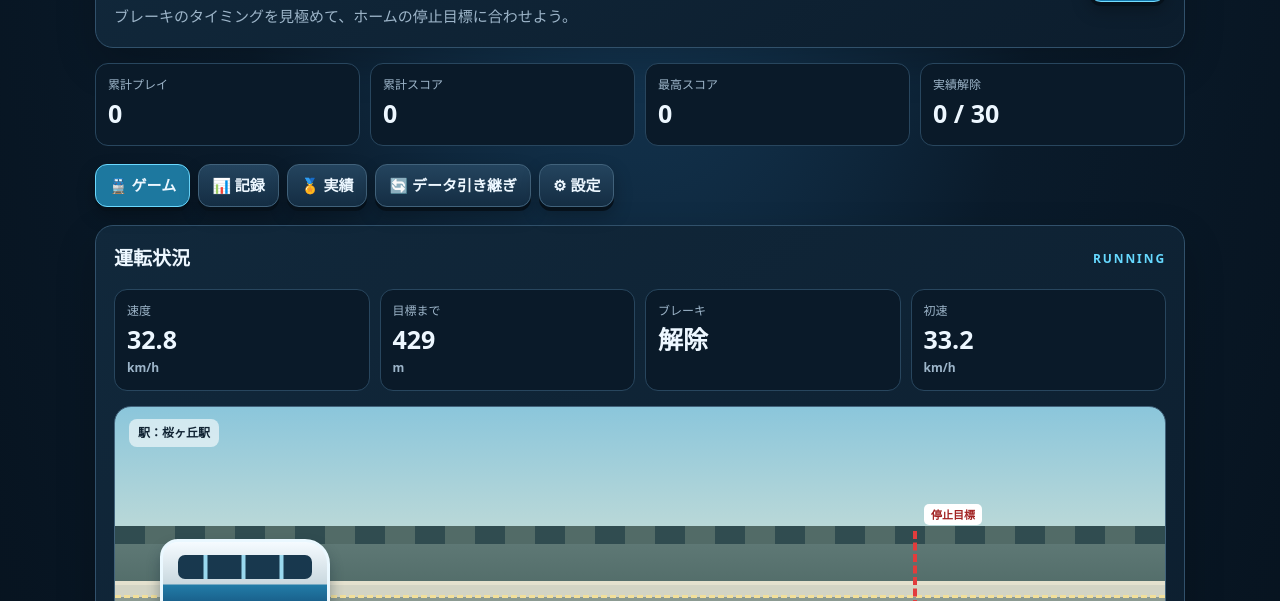
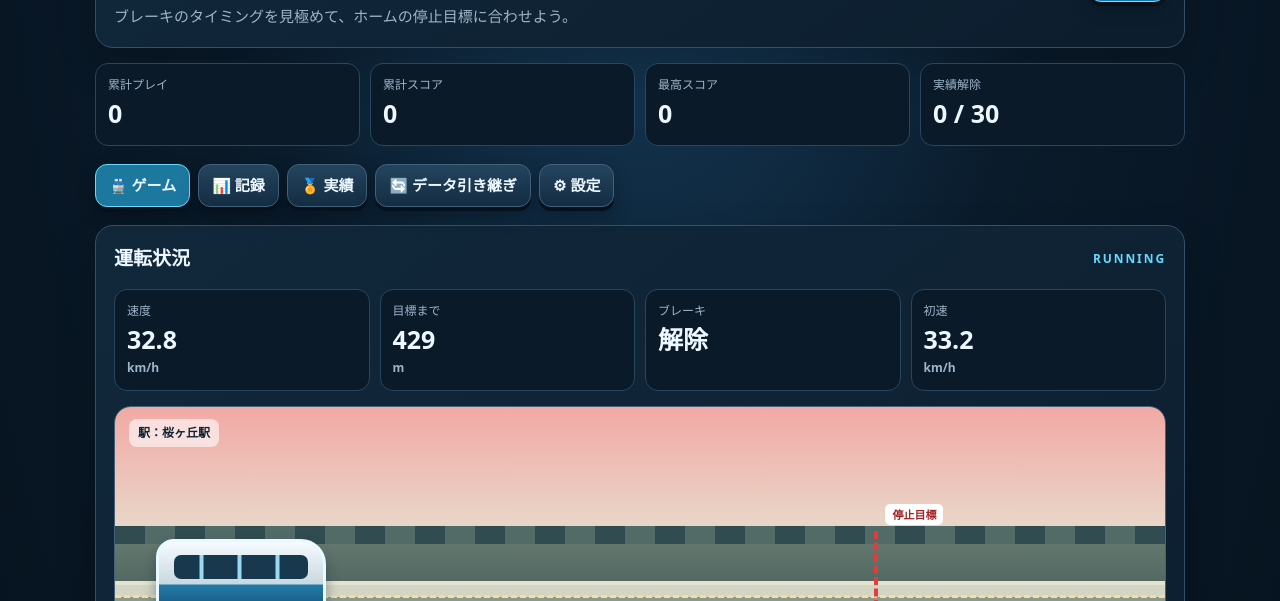
Before and after one commit to mylifereading6666-oss/train-stop-challenge, a plain HTML site: page index.html in a window 1280 px wide. Both pictures are taken after a click on the button "運転を開始する". Shown: the part 199-800 px from the top of the page. Drawn offline with Linux system fonts and the light colour scheme.

Commit message:
Improve randomized station scene and achievement logic

```diff
--- a/index.html
+++ b/index.html
@@ -65,11 +65,11 @@ function fmt(n){return Math.round(n).toLocaleString('ja-JP')}
 function renderStats(){let s=save.stats,un=Object.keys(save.achievements).length;$('plays').textContent=fmt(s.plays);$('totalScore').textContent=fmt(s.totalScore);$('bestScore').textContent=fmt(s.bestScore);$('achievementCount').textContent=un+' / 30';$('perfectCount').textContent=fmt(s.perfect);$('successCount').textContent=fmt(s.success);$('shortCount').textContent=fmt(s.short);$('overshootCount').textContent=fmt(s.overshoot);$('streak').textContent=s.streak;$('bestStreak').textContent=s.bestStreak;$('perfectStreak').textContent=s.perfectStreak;$('bestPerfectStreak').textContent=s.bestPerfectStreak;$('achievementProgress').textContent=un+' / 30 解除';$('achievementBar').style.width=(un/30*100)+'%';$('transferPlays').textContent=fmt(s.plays);$('transferBest').textContent=fmt(s.bestScore);$('transferAchievements').textContent=un+' / 30';$('lastSaved').textContent=new Date(save.lastSavedAt).toLocaleString('ja-JP');}
 function renderAchievements(){let list=$('achievementList');list.replaceChildren();ACH.forEach((a,i)=>{let date=save.achievements[i],el=document.createElement('div');el.className='achievement'+(date?' unlocked':'');let medal=document.createElement('div');medal.className='medal';medal.textContent=date?'🏅':'🔒';let body=document.createElement('div'),title=document.createElement('strong'),desc=document.createElement('small');title.textContent=String(i+1).padStart(2,'0')+' '+a[0];desc.textContent=a[1];body.append(title,desc);if(date){let d=document.createElement('small');d.className='date';d.textContent='解除：'+new Date(date).toLocaleString('ja-JP');body.append(d)}el.append(medal,body);list.append(el)})}
 async function unlock(id){if(save.achievements[id]||id<0||id>=30)return;save.achievements[id]=new Date().toISOString();renderAchievements();await persist();toast('実績解除：'+ACH[id][0]);beep(880,.13)}
-async function evaluateAchievements(){let s=save.stats;for(let i=0;i<30;i++){let [name,desc,type,n]=ACH[i],ok=false;switch(type){case'perfect':ok=s.perfect>=n;break;case'overshoot':ok=s.overshoot>=n;break;case'short':ok=s.short>=n;break;case'streak':ok=s.streak>=n;break;case'perfectStreak':ok=s.perfectStreak>=n;break;case'plays':ok=s.plays>=n;break;case'firstPerfect':ok=s.plays===1&&s.perfect===1;break;case'comeback':ok=s.previousOvershoot&&s.perfect>0;break;case'latePerfect':ok=s.firstPerfectAt!==null&&s.firstPerfectAt>=20;break;case'meta':ok=Object.keys(save.achievements).length>=29;break}if(ok)await unlock(i)}}
+async function evaluateAchievements(){let s=save.stats;for(let i=0;i<30;i++){let [name,desc,type,n]=ACH[i],ok=false;switch(type){case'perfect':ok=s.perfect>=n;break;case'overshoot':ok=s.overshoot>=n;break;case'short':ok=s.short>=n;break;case'streak':ok=s.streak>=n;break;case'perfectStreak':ok=s.perfectStreak>=n;break;case'plays':ok=s.plays>=n;break;case'firstPerfect':ok=s.plays===1&&s.perfect===1;break;case'comeback':ok=false;break;case'latePerfect':ok=s.firstPerfectAt!==null&&s.firstPerfectAt>=20;break;case'meta':ok=Object.keys(save.achievements).length>=29;break}if(ok)await unlock(i)}}
 function setView(name){document.querySelectorAll('.view').forEach(v=>v.classList.toggle('active',v.id==='view-'+name));document.querySelectorAll('.tab').forEach(b=>b.setAttribute('aria-selected',String(b.dataset.view===name)));if(name==='achievements')renderAchievements()}
 document.querySelectorAll('.tab').forEach(b=>b.addEventListener('click',()=>setView(b.dataset.view)));
-function makeRun(){let start=25+Math.random()*12,target=420+Math.random()*300;return{id:crypto.randomUUID(),station:['青空中央','みなと台','北星','桜ヶ丘','新緑','水晶','夕凪','白樺'][Math.floor(Math.random()*8)]+'駅',initialSpeed:start,position:0,target,velocity:start/3.6,elapsed:0,active:true,brake:0,theme:Math.floor(Math.random()*4)}}
-function updateScene(){if(!run)return;let p=Math.min(1,run.position/run.target);$('train').style.left=Math.max(1,Math.min(84,p*76))+'%';$('targetMarker').style.left='76%';$('distanceBar').style.width=(p*100)+'%';$('distanceText').textContent=fmt(run.position)+' / '+fmt(run.target)+' m';$('speed').textContent=(run.velocity*3.6).toFixed(1);$('remaining').textContent=fmt(run.target-run.position);$('brakeLevel').textContent=run.brake?({.9:'弱',1.8:'中',3:'強'}[run.brake]||'作動'):'解除';$('brakeStatus').textContent=run.brake?'ブレーキ作動':'惰行';$('initialSpeed').textContent=run.initialSpeed.toFixed(1);$('stationName').textContent='駅：'+run.station}
+function makeRun(){let start=25+Math.random()*12,target=420+Math.random()*300;return{id:crypto.randomUUID(),station:['青空中央','みなと台','北星','桜ヶ丘','新緑','水晶','夕凪','白樺'][Math.floor(Math.random()*8)]+'駅',initialSpeed:start,position:0,target,targetX:0.62+Math.random()*0.15,startX:6+Math.random()*24,velocity:start/3.6,elapsed:0,active:true,brake:0,theme:Math.floor(Math.random()*4)}}
+function updateScene(){if(!run)return;let p=Math.min(1,run.position/run.target),scene=$('train').parentElement,targetX=scene.clientWidth*run.targetX,startX=run.startX,trainX=startX+p*Math.max(0,targetX-startX-$('train').offsetWidth);$('train').style.left=trainX+'px';$('targetMarker').style.left=targetX+'px';scene.style.background=['linear-gradient(#8bc6db 0%,#b9d8d8 48%,#627c79 49%,#405b57 100%)','linear-gradient(#f4b77e 0%,#e8d5ad 48%,#7b8065 49%,#3f574d 100%)','linear-gradient(#9fbce5 0%,#dce8f3 48%,#87969e 49%,#4d606c 100%)','linear-gradient(#f2a9a5 0%,#e9d6c8 48%,#697d73 49%,#354c49 100%)'][run.theme];$('distanceBar').style.width=(p*100)+'%';$('distanceText').textContent=fmt(run.position)+' / '+fmt(run.target)+' m';$('speed').textContent=(run.velocity*3.6).toFixed(1);$('remaining').textContent=fmt(run.target-run.position);$('brakeLevel').textContent=run.brake?({.9:'弱',1.8:'中',3:'強'}[run.brake]||'作動'):'解除';$('brakeStatus').textContent=run.brake?'ブレーキ作動':'惰行';$('initialSpeed').textContent=run.initialSpeed.toFixed(1);$('stationName').textContent='駅：'+run.station}
 function beginRun(){cancelAnimationFrame(raf);brake=0;brakeHeld=false;document.querySelectorAll('[data-brake]').forEach(b=>b.classList.remove('active'));run=makeRun();$('resultPanel').classList.add('hidden');$('runState').textContent='RUNNING';$('hint').textContent='ブレーキボタンを押し続けて減速。停止目標を通り過ぎる前に止めよう。';$('startBtn').textContent='運転中';$('stopBtn').disabled=false;$('newRunBtn').disabled=true;updateScene();let last=performance.now();function tick(now){if(!run||!run.active)return;let dt=Math.min((now-last)/1000,.05);last=now;run.elapsed+=dt;run.brake=brake;let decel=brake?brake:0.035;run.velocity=Math.max(0,run.velocity-decel*dt);run.position+=run.velocity*dt;if(run.position>run.target+120){run.velocity=0;finishRun();return}updateScene();if(run.velocity<=.18){finishRun();return}raf=requestAnimationFrame(tick)}raf=requestAnimationFrame(tick)}
 function pressBrake(value,button){if(!run||!run.active)return;brake=value;brakeHeld=true;document.querySelectorAll('[data-brake]').forEach(b=>b.classList.toggle('active',b===button));$('brakeStatus').textContent='ブレーキ作動';}
 function releaseBrake(){brake=0;brakeHeld=false;document.querySelectorAll('[data-brake]').forEach(b=>b.classList.remove('active'));if(run&&run.active){$('brakeStatus').textContent='惰行'}}
```
